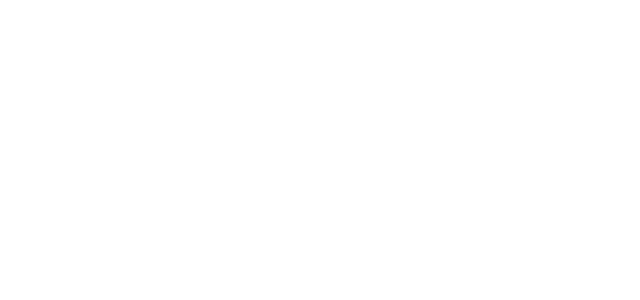
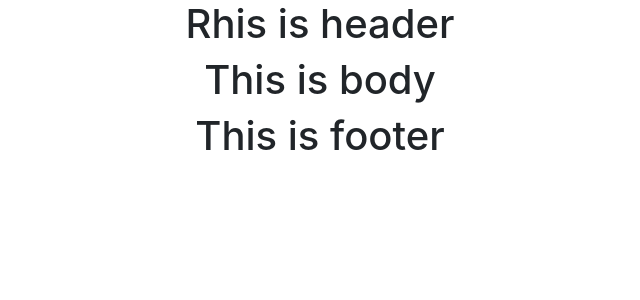
Before and after one commit to Rasujon3/bohubrihi-restaurant, a React (Create React App) app: page / in a window 1280 px wide. Shown: the top 300 px of the page, without its empty margins (320-960 px from the left). Built offline with nearby package versions, Linux system fonts and the light colour scheme.

Commit message:
Componernt tree

```diff
--- a/public/index.html
+++ b/public/index.html
@@ -24,7 +24,7 @@
       work correctly both with client-side routing and a non-root public URL.
       Learn how to configure a non-root public URL by running `npm run build`.
     -->
-    <title>React App</title>
+    <title>Bohubrihi Restaurant</title>
   </head>
   <body>
     <noscript>You need to enable JavaScript to run this app.</noscript>
--- a/src/App.css
+++ b/src/App.css
@@ -1,38 +1,3 @@
 .App {
   text-align: center;
 }
-
-.App-logo {
-  height: 40vmin;
-  pointer-events: none;
-}
-
-@media (prefers-reduced-motion: no-preference) {
-  .App-logo {
-    animation: App-logo-spin infinite 20s linear;
-  }
-}
-
-.App-header {
-  background-color: #282c34;
-  min-height: 100vh;
-  display: flex;
-  flex-direction: column;
-  align-items: center;
-  justify-content: center;
-  font-size: calc(10px + 2vmin);
-  color: white;
-}
-
-.App-link {
-  color: #61dafb;
-}
-
-@keyframes App-logo-spin {
-  from {
-    transform: rotate(0deg);
-  }
-  to {
-    transform: rotate(360deg);
-  }
-}
--- a/src/App.js
+++ b/src/App.js
@@ -1,7 +1,13 @@
 import "./App.css";
+import React from "react";
+import MainComponent from "./components/MainComponent";
 
 function App() {
-  return <div className="App"></div>;
+  return (
+    <div className="App">
+      <MainComponent></MainComponent>
+    </div>
+  );
 }
 
 export default App;
--- /dev/null
+++ b/src/components/MainComponent.js
@@ -0,0 +1,16 @@
+import React from "react";
+import Body from "./body/Body";
+import Footer from "./footer/Footer";
+import Header from "./header/Header";
+
+const MainComponent = () => {
+  return (
+    <div>
+      <Header></Header>
+      <Body></Body>
+      <Footer></Footer>
+    </div>
+  );
+};
+
+export default MainComponent;
--- /dev/null
+++ b/src/components/body/Body.js
@@ -0,0 +1,11 @@
+import React from "react";
+
+const Body = () => {
+  return (
+    <div>
+      <h1>This is body</h1>
+    </div>
+  );
+};
+
+export default Body;
--- /dev/null
+++ b/src/components/footer/Footer.js
@@ -0,0 +1,11 @@
+import React from "react";
+
+const Footer = () => {
+  return (
+    <div>
+      <h1>This is footer</h1>
+    </div>
+  );
+};
+
+export default Footer;
--- /dev/null
+++ b/src/components/header/Header.js
@@ -0,0 +1,11 @@
+import React from "react";
+
+const Header = () => {
+  return (
+    <div>
+      <h1>Rhis is header</h1>
+    </div>
+  );
+};
+
+export default Header;
```
